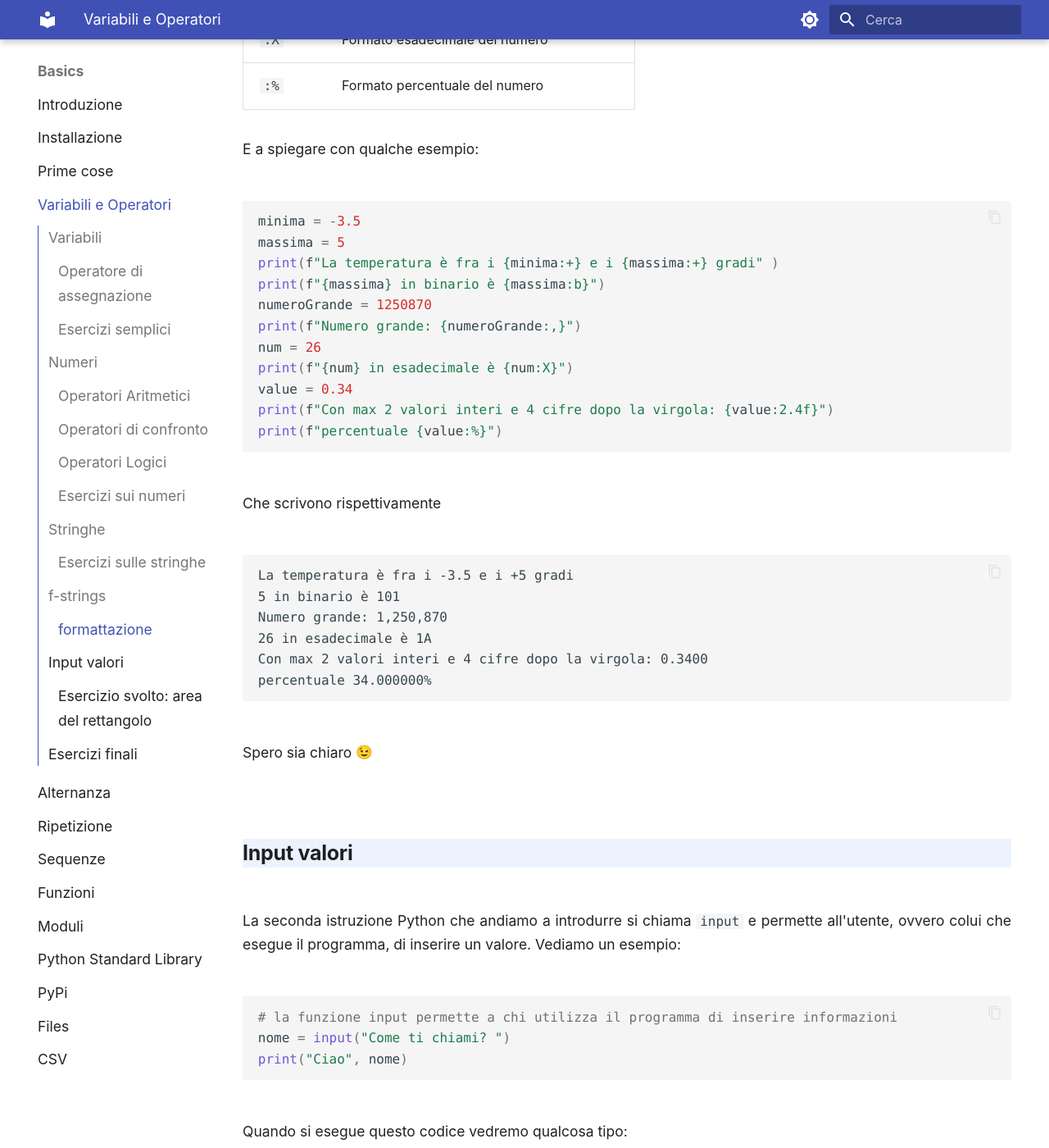
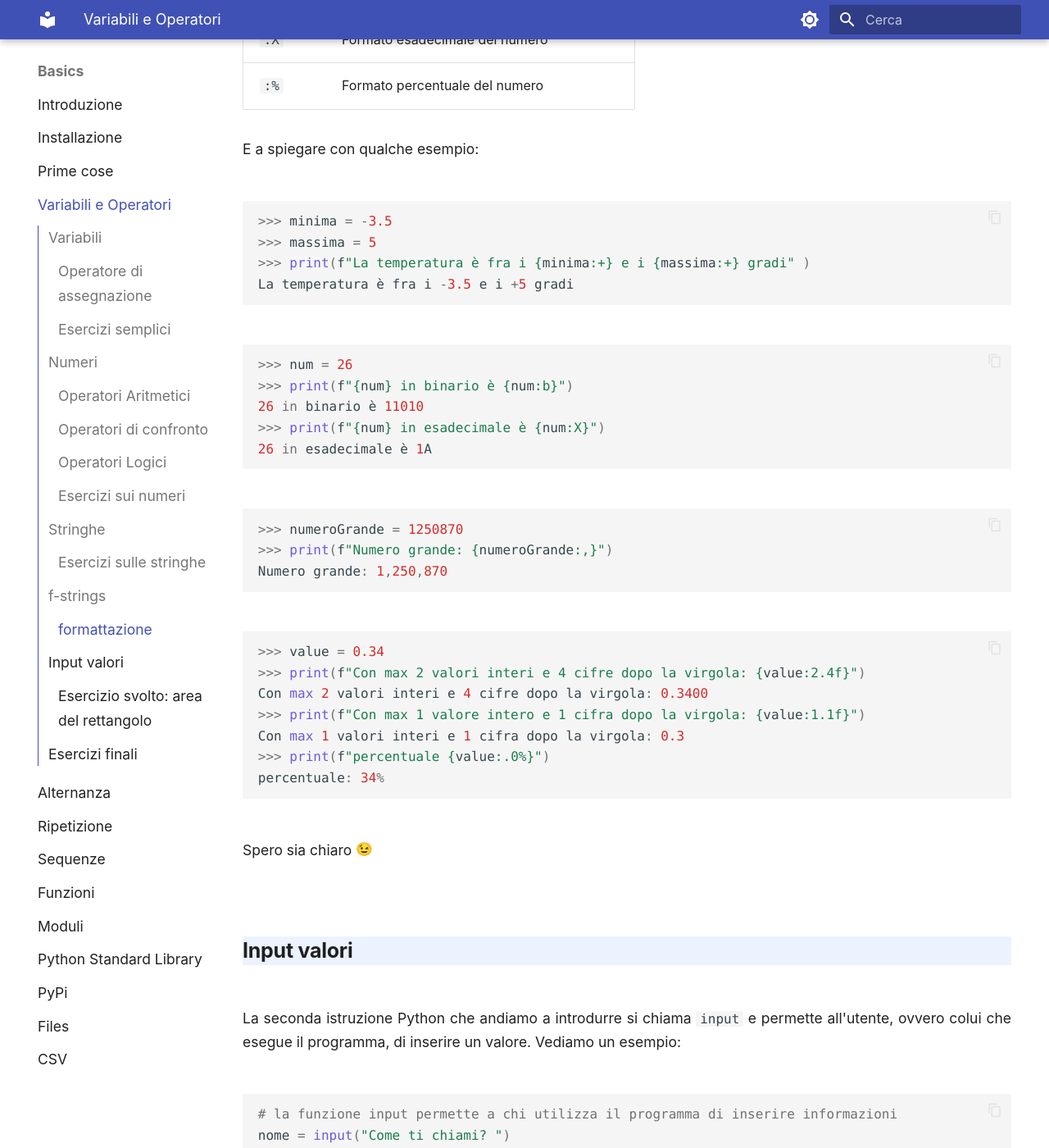
Before and after one commit to adjamhub/pyhandouts, an MkDocs documentation site: the page built from docs/basics/101_var.md, in a window 1280 px wide and 1400 px high, scrolled down 20170 px. Shown: the whole window at 82% size. Built offline with MkDocs 1.6.1 and Material for MkDocs 9.7.7, drawn with Linux system fonts in a browser that asks for light colours; emoji names are drawn with the system emoji font.

Commit message:
str format examples

````diff
--- a/docs/basics/101_var.md
+++ b/docs/basics/101_var.md
@@ -342,7 +342,7 @@ L'operatore modulo, comune a tutti i linguaggi di programmazione, serve per calc
 
 <br>
 
-**Elevamento a potenza (Operatore `\*\*`)**
+**Elevamento a potenza (Operatore `**`)**
 
 Questo operatore, introdotto in Python per mera comodità, esegue l'elevamento a potenza di due numeri.
 
@@ -730,6 +730,7 @@ Adesso che le avete viste, sta a voi decidere se utilizzarle oppure no!
 A dire la verità, grazie alle f-strings in Python è facilissimo anche *formattare* numeri e stringhe secondo necessità. Provo ad elencare le
 possibilità più conosciute in una tabella:
 
+
 | Simbolo | Descrizione                                   |
 |---------|-----------------------------------------------|
 |  `:+`   | Esplicita il segno                            |
@@ -742,29 +743,36 @@ possibilità più conosciute in una tabella:
 E a spiegare con qualche esempio:
 
 ``` python
-minima = -3.5
-massima = 5
-print(f"La temperatura è fra i {minima:+} e i {massima:+} gradi" )
-print(f"{massima} in binario è {massima:b}")
-numeroGrande = 1250870
-print(f"Numero grande: {numeroGrande:,}")
-num = 26
-print(f"{num} in esadecimale è {num:X}")
-value = 0.34
-print(f"Con max 2 valori interi e 4 cifre dopo la virgola: {value:2.4f}")
-print(f"percentuale {value:%}")
+>>> minima = -3.5
+>>> massima = 5
+>>> print(f"La temperatura è fra i {minima:+} e i {massima:+} gradi" )
+La temperatura è fra i -3.5 e i +5 gradi
 ```
 
-Che scrivono rispettivamente
+``` python
+>>> num = 26
+>>> print(f"{num} in binario è {num:b}")
+26 in binario è 11010
+>>> print(f"{num} in esadecimale è {num:X}")
+26 in esadecimale è 1A
+```
 
+``` python
+>>> numeroGrande = 1250870
+>>> print(f"Numero grande: {numeroGrande:,}")
+Numero grande: 1,250,870
 ```
-La temperatura è fra i -3.5 e i +5 gradi
-5 in binario è 101
-Numero grande: 1,250,870
-26 in esadecimale è 1A
+
+``` python
+>>> value = 0.34
+>>> print(f"Con max 2 valori interi e 4 cifre dopo la virgola: {value:2.4f}")
 Con max 2 valori interi e 4 cifre dopo la virgola: 0.3400
-percentuale 34.000000%
+>>> print(f"Con max 1 valore intero e 1 cifra dopo la virgola: {value:1.1f}")
+Con max 1 valori interi e 1 cifra dopo la virgola: 0.3
+>>> print(f"percentuale {value:.0%}")
+percentuale: 34%
 ```
+
 
 Spero sia chiaro :wink:
 
--- a/mkdocs.yml
+++ b/mkdocs.yml
@@ -33,9 +33,9 @@ theme:
     - navigation.top
     - toc.integrate
     - content.code.copy
-  plugins:
-    - search:
-        lang: it
+plugins:
+  - search:
+      lang: it
 
 extra:
   consent:
````
